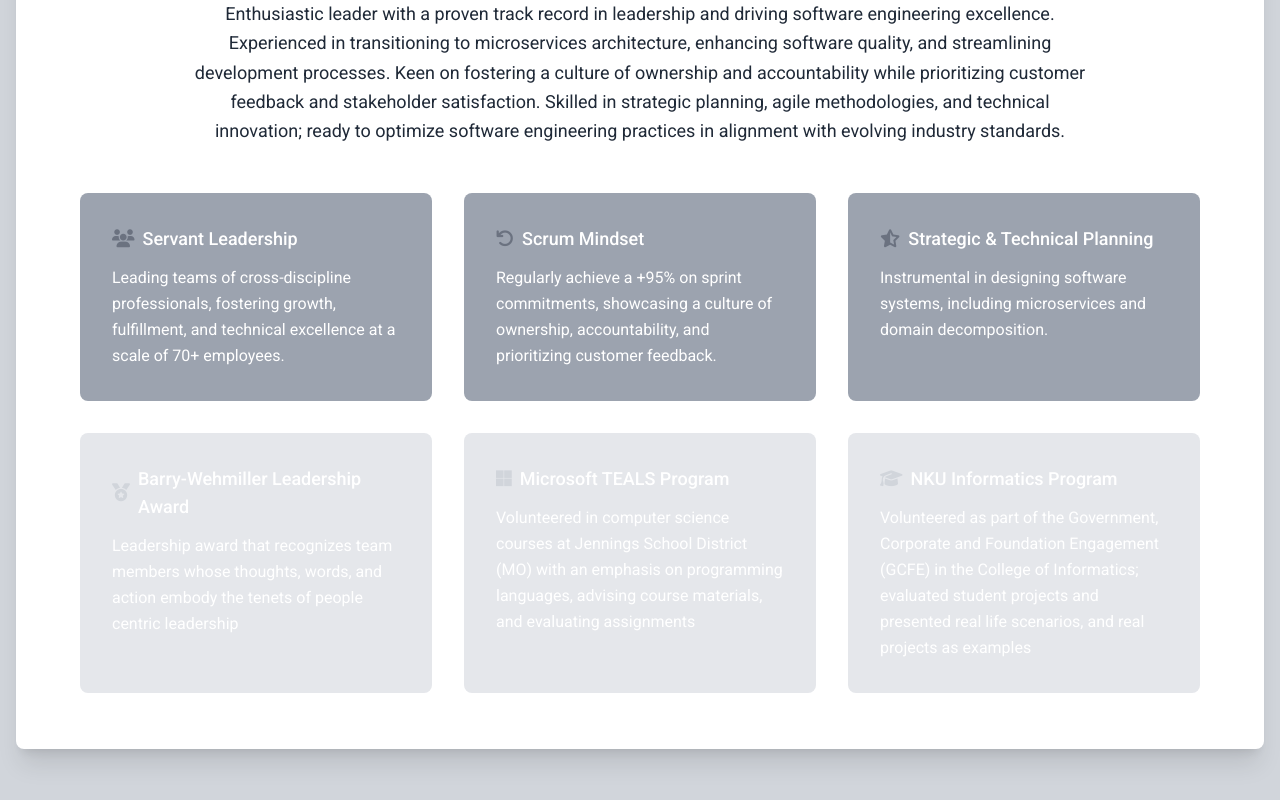
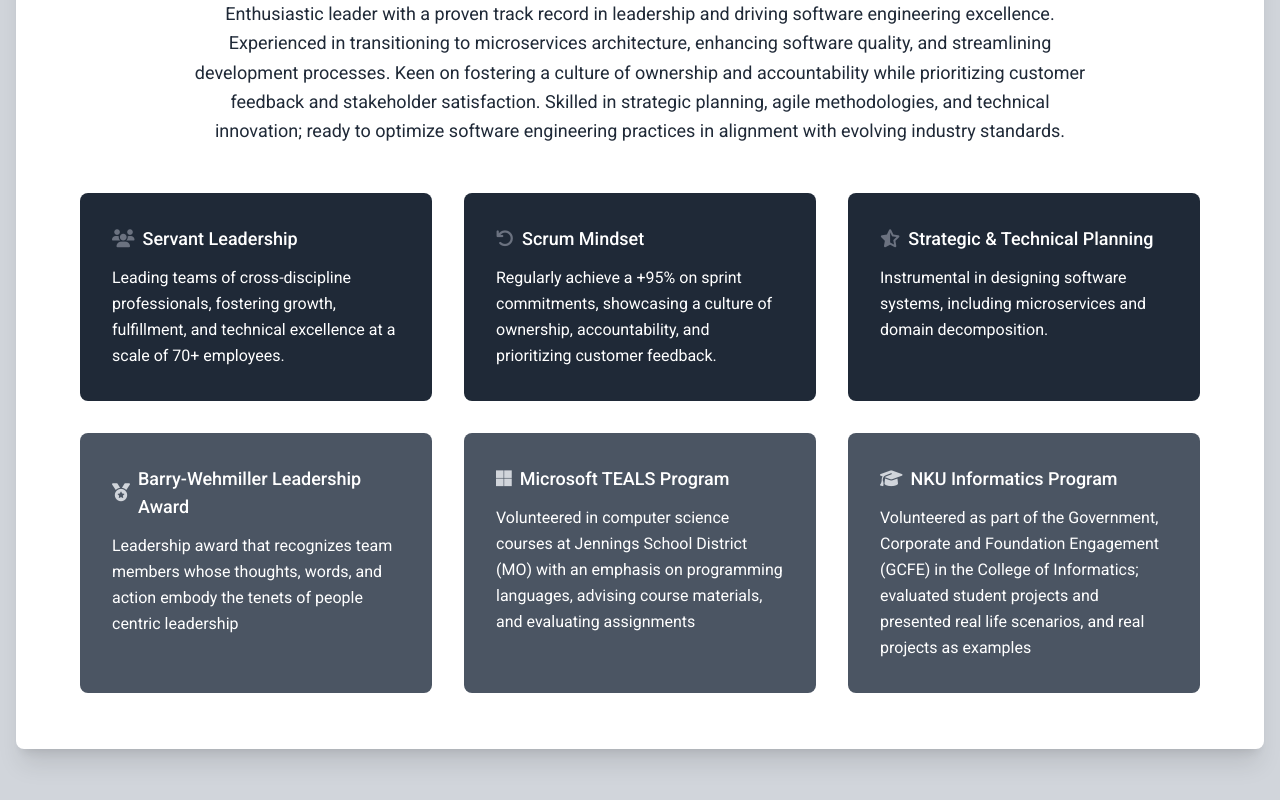
Before and after one commit to ryanceleslie/personal-site, an Angular app in the folder web/: page / in a window 1280 px wide. Shown: the part 476-1276 px from the top of the page. Built offline with nearby package versions, Linux system fonts and the light colour scheme.

Commit message:
removed additional classees that weren't needed as I want static classes

```diff
--- a/web/src/app/app.component.html
+++ b/web/src/app/app.component.html
@@ -113,10 +113,10 @@
           <div class="flex flex-wrap justify-center">
             <!-- card 1 -->
             <div class="p-4 max-w-sm">
-              <div class="flex rounded-lg h-full dark:bg-gray-800 bg-gray-400 p-8 flex-col">
+              <div class="flex rounded-lg h-full bg-gray-800 p-8 flex-col">
                   <div class="flex items-center mb-3">
                     <i class="fa-solid fa-users mr-2 text-lg text-gray-500"></i>
-                    <h2 class="text-white dark:text-white text-lg font-medium">Servant Leadership</h2>
+                    <h2 class="text-white text-lg font-medium">Servant Leadership</h2>
                   </div>
                   <div class="flex flex-col justify-between flex-grow">
                     <p class="leading-relaxed text-base text-white dark:text-gray-300">
@@ -128,10 +128,10 @@
 
             <!-- card 2 -->
             <div class="p-4 max-w-sm">
-              <div class="flex rounded-lg h-full dark:bg-gray-800 bg-gray-400 p-8 flex-col">
+              <div class="flex rounded-lg h-full bg-gray-800 p-8 flex-col">
                   <div class="flex items-center mb-3">
                     <i class="fa-solid fa-arrow-rotate-left mr-2 text-lg text-gray-500"></i>
-                    <h2 class="text-white dark:text-white text-lg font-medium">Scrum Mindset</h2>
+                    <h2 class="text-white text-lg font-medium">Scrum Mindset</h2>
                   </div>
                   <div class="flex flex-col justify-between flex-grow">
                     <p class="leading-relaxed text-base text-white dark:text-gray-300">
@@ -143,10 +143,10 @@
 
             <!-- card 3 -->
             <div class="p-4 max-w-sm">
-              <div class="flex rounded-lg h-full dark:bg-gray-800 bg-gray-400 p-8 flex-col">
+              <div class="flex rounded-lg h-full bg-gray-800 p-8 flex-col">
                   <div class="flex items-center mb-3">
                     <i class="fa-solid fa-star-half-stroke mr-2 text-lg text-gray-500"></i>
-                    <h2 class="text-white dark:text-white text-lg font-medium">Strategic & Technical Planning</h2>
+                    <h2 class="text-white text-lg font-medium">Strategic & Technical Planning</h2>
                   </div>
                   <div class="flex flex-col justify-between flex-grow">
                     <p class="leading-relaxed text-base text-white dark:text-gray-300">
@@ -161,10 +161,10 @@
           <div class="flex flex-wrap justify-center pb-10">
             <!-- card 1 -->
             <div class="p-4 max-w-sm">
-              <div class="flex rounded-lg h-full dark:bg-gray-600 bg-gray-200 p-8 flex-col">
+              <div class="flex rounded-lg h-full bg-gray-600 p-8 flex-col">
                   <div class="flex items-center mb-3">
                     <i class="fa-solid fa-medal mr-2 text-lg text-gray-300"></i>
-                    <h2 class="text-white dark:text-white text-lg font-medium">Barry-Wehmiller Leadership Award</h2>
+                    <h2 class="text-white text-lg font-medium">Barry-Wehmiller Leadership Award</h2>
                   </div>
                   <div class="flex flex-col justify-between flex-grow">
                     <p class="leading-relaxed text-base text-white dark:text-gray-300">
@@ -176,10 +176,10 @@
 
             <!-- card 2 -->
             <div class="p-4 max-w-sm">
-              <div class="flex rounded-lg h-full dark:bg-gray-600 bg-gray-200 p-8 flex-col">
+              <div class="flex rounded-lg h-full bg-gray-600 p-8 flex-col">
                   <div class="flex items-center mb-3">
                     <i class="fab fa-microsoft mr-2 text-lg text-gray-300"></i>
-                    <h2 class="text-white dark:text-white text-lg font-medium">Microsoft TEALS Program</h2>
+                    <h2 class="text-white text-lg font-medium">Microsoft TEALS Program</h2>
                   </div>
                   <div class="flex flex-col justify-between flex-grow">
                     <p class="leading-relaxed text-base text-white dark:text-gray-300">
@@ -191,10 +191,10 @@
 
             <!-- card 3 -->
             <div class="p-4 max-w-sm">
-              <div class="flex rounded-lg h-full dark:bg-gray-600 bg-gray-200 p-8 flex-col">
+              <div class="flex rounded-lg h-full bg-gray-600 p-8 flex-col">
                   <div class="flex items-center mb-3">
                     <i class="fa-solid fa-graduation-cap mr-2 text-lg text-gray-300"></i>
-                    <h2 class="text-white dark:text-white text-lg font-medium">NKU Informatics Program</h2>
+                    <h2 class="text-white text-lg font-medium">NKU Informatics Program</h2>
                   </div>
                   <div class="flex flex-col justify-between flex-grow">
                     <p class="leading-relaxed text-base text-white dark:text-gray-300">
```
